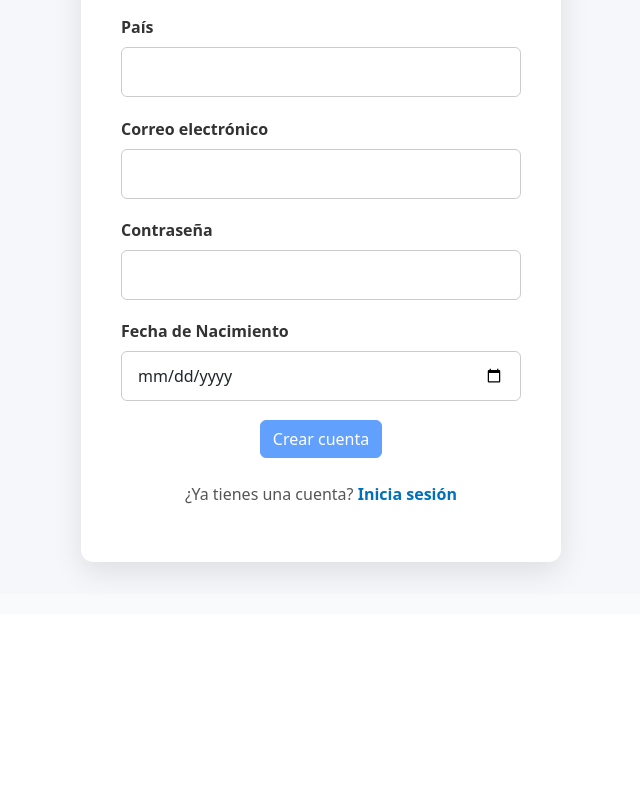
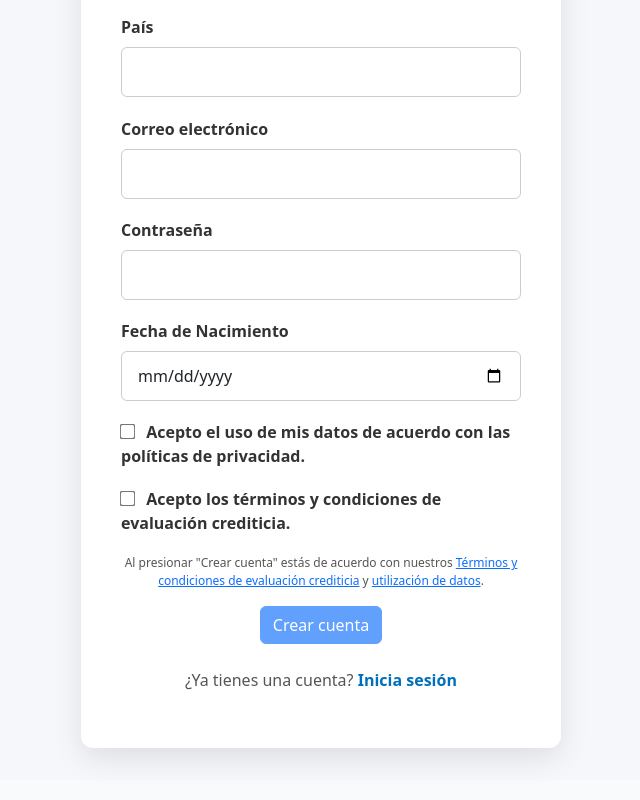
Before and after one commit to GaboNto/Proyecto_PayPal, an Angular app in the folder paypal/: page /register in a window 1280 px wide. Shown: the part 711-1511 px from the top of the page, without its empty margins (319-959 px from the left). Before the commit the page ends 1325 px from the top, so only its background shows below. Built offline with nearby package versions, Linux system fonts and the light colour scheme.

Commit message:
Creacion boton de aceptar politicas

```diff
--- a/paypal/src/app/components/register/register.component.css
+++ b/paypal/src/app/components/register/register.component.css
@@ -97,3 +97,36 @@ h2 {
 .auth-link a:hover {
   text-decoration: underline;
 }
+
+/* ✅ NUEVO: estilos para checkboxes de términos */
+
+.form-group input[type="checkbox"] {
+  width: auto;
+  margin-right: 0.5rem;
+  transform: scale(1.2);
+}
+
+.form-group label[for="privacidad"],
+.form-group label[for="condiciones"] {
+  font-weight: normal;
+  display: flex;
+  align-items: center;
+}
+
+.legal-text {
+  font-size: 0.85rem;
+  color: #555;
+  margin-top: -0.5rem;
+  margin-bottom: 1rem;
+  line-height: 1.4;
+}
+
+.legal-text a {
+  color: #0070ba;
+  text-decoration: none;
+  font-weight: 600;
+}
+
+.legal-text a:hover {
+  text-decoration: underline;
+}
--- a/paypal/src/app/components/register/register.component.html
+++ b/paypal/src/app/components/register/register.component.html
@@ -38,8 +38,37 @@
         <label for="fecha_nacimiento">Fecha de Nacimiento</label>
         <input type="date" id="fecha_nacimiento" name="fecha_nacimiento" class="form-control" [(ngModel)]="user.fecha_nacimiento" required>
       </div>
-      <button type="submit" class="btn btn-primary btn-block" [disabled]="!registerForm.form.valid || rutError || rutExistsError">Crear cuenta</button>
+
+      <!-- ✅ CHECKBOXES AÑADIDOS -->
+      <div class="form-group">
+        <label>
+          <input type="checkbox" name="privacidad" [(ngModel)]="user.privacidad" required>
+          Acepto el uso de mis datos de acuerdo con las políticas de privacidad.
+        </label>
+      </div>
+
+      <div class="form-group">
+        <label>
+          <input type="checkbox" name="condiciones" [(ngModel)]="user.condiciones" required>
+          Acepto los términos y condiciones de evaluación crediticia.
+        </label>
+      </div>
+
+      <p style="font-size: 12px; color: #555;">
+        Al presionar "Crear cuenta" estás de acuerdo con nuestros
+        <a href="#">Términos y condiciones de evaluación crediticia</a> y
+        <a href="#">utilización de datos</a>.
+      </p>
+
+      <button
+        type="submit"
+        class="btn btn-primary btn-block"
+        [disabled]="!registerForm.form.valid || rutError || rutExistsError || !user.privacidad || !user.condiciones"
+      >
+        Crear cuenta
+      </button>
     </form>
+
     <div class="auth-link">
       <p>¿Ya tienes una cuenta? <a routerLink="/login">Inicia sesión</a></p>
     </div>
--- a/paypal/src/app/components/register/register.component.ts
+++ b/paypal/src/app/components/register/register.component.ts
@@ -3,9 +3,8 @@ import { CommonModule } from '@angular/common';
 import { FormsModule, NgForm } from '@angular/forms';
 import { HttpClientModule, HttpClient } from '@angular/common/http';
 import { Router } from '@angular/router';
-import { Subject, Subscription } from 'rxjs';
+import { Subject, Subscription, of } from 'rxjs';
 import { debounceTime, distinctUntilChanged, switchMap, catchError, tap } from 'rxjs/operators';
-import { of } from 'rxjs';
 
 @Component({
   selector: 'app-register',
@@ -15,6 +14,7 @@ import { of } from 'rxjs';
   styleUrls: ['./register.component.css']
 })
 export class RegisterComponent implements OnInit, OnDestroy, AfterViewInit {
+
   user = {
     nombre: '',
     apellido: '',
@@ -23,8 +23,11 @@ export class RegisterComponent implements OnInit, OnDestroy, AfterViewInit {
     pais: '',
     email: '',
     password: '',
-    rut: ''
+    rut: '',
+    privacidad: false,          // 🔹 AGREGADO
+    condiciones: false          // 🔹 AGREGADO
   };
+
   rutError: string = '';
   rutExistsError: string = '';
   private rutSubject = new Subject<string>();
@@ -36,11 +39,11 @@ export class RegisterComponent implements OnInit, OnDestroy, AfterViewInit {
     this.rutSubscription = this.rutSubject.pipe(
       debounceTime(500),
       distinctUntilChanged(),
-      tap(() => this.rutExistsError = ''), // Limpia el error anterior
+      tap(() => this.rutExistsError = ''),
       switchMap(rut => {
         if (this.validateRut(rut)) {
           return this.http.get<{ exists: boolean }>(`http://localhost:3000/api/auth/check-rut/${rut}`).pipe(
-            catchError(() => of({ exists: false })) // En caso de error, no bloquear el registro
+            catchError(() => of({ exists: false }))
           );
         }
         return of({ exists: false });
@@ -69,12 +72,12 @@ export class RegisterComponent implements OnInit, OnDestroy, AfterViewInit {
     let sum = 0;
     let M = 2;
     for (let i = body.length - 1; i >= 0; i--) {
-        sum += parseInt(body.charAt(i), 10) * M;
-        if (M < 7) { M++; } else { M = 2; }
+      sum += parseInt(body.charAt(i), 10) * M;
+      M = M < 7 ? M + 1 : 2;
     }
 
     const VCalc = 11 - (sum % 11);
-    const dvCalc = (VCalc === 11) ? '0' : (VCalc === 10) ? 'k' : VCalc.toString();
+    const dvCalc = VCalc === 11 ? '0' : VCalc === 10 ? 'k' : VCalc.toString();
 
     return dvCalc === dv;
   }
@@ -93,8 +96,6 @@ export class RegisterComponent implements OnInit, OnDestroy, AfterViewInit {
     const input = event.target as HTMLInputElement;
     const formattedValue = this.formatRut(input.value);
     this.user.rut = formattedValue;
-
-    // Limpiar errores para la nueva validación
     this.rutError = '';
     this.rutExistsError = '';
 
@@ -106,15 +107,21 @@ export class RegisterComponent implements OnInit, OnDestroy, AfterViewInit {
   }
 
   onSubmit(registerForm: NgForm) {
-    if (registerForm.invalid || this.rutError || this.rutExistsError) {
-      alert('Por favor, completa todos los campos correctamente.');
+    if (
+      registerForm.invalid ||
+      this.rutError ||
+      this.rutExistsError ||
+      !this.user.privacidad ||
+      !this.user.condiciones
+    ) {
+      alert('Por favor, completa todos los campos correctamente y acepta las condiciones.');
       return;
     }
+
     this.http.post('http://localhost:3000/api/auth/register', this.user)
       .subscribe({
         next: (response) => {
-          console.log('Registration successful', response);
-          // Mostrar modal de éxito
+          console.log('Registro exitoso', response);
           const modal = new (window as any).bootstrap.Modal(document.getElementById('successModal'));
           modal.show();
         },
@@ -126,7 +133,7 @@ export class RegisterComponent implements OnInit, OnDestroy, AfterViewInit {
           } else if (Array.isArray(errorMessage)) {
             alert(errorMessage.join('\n'));
           } else {
-          alert('Hubo un error durante el registro. Por favor, inténtalo de nuevo.');
+            alert('Hubo un error durante el registro. Por favor, inténtalo de nuevo.');
           }
         }
       });
```
